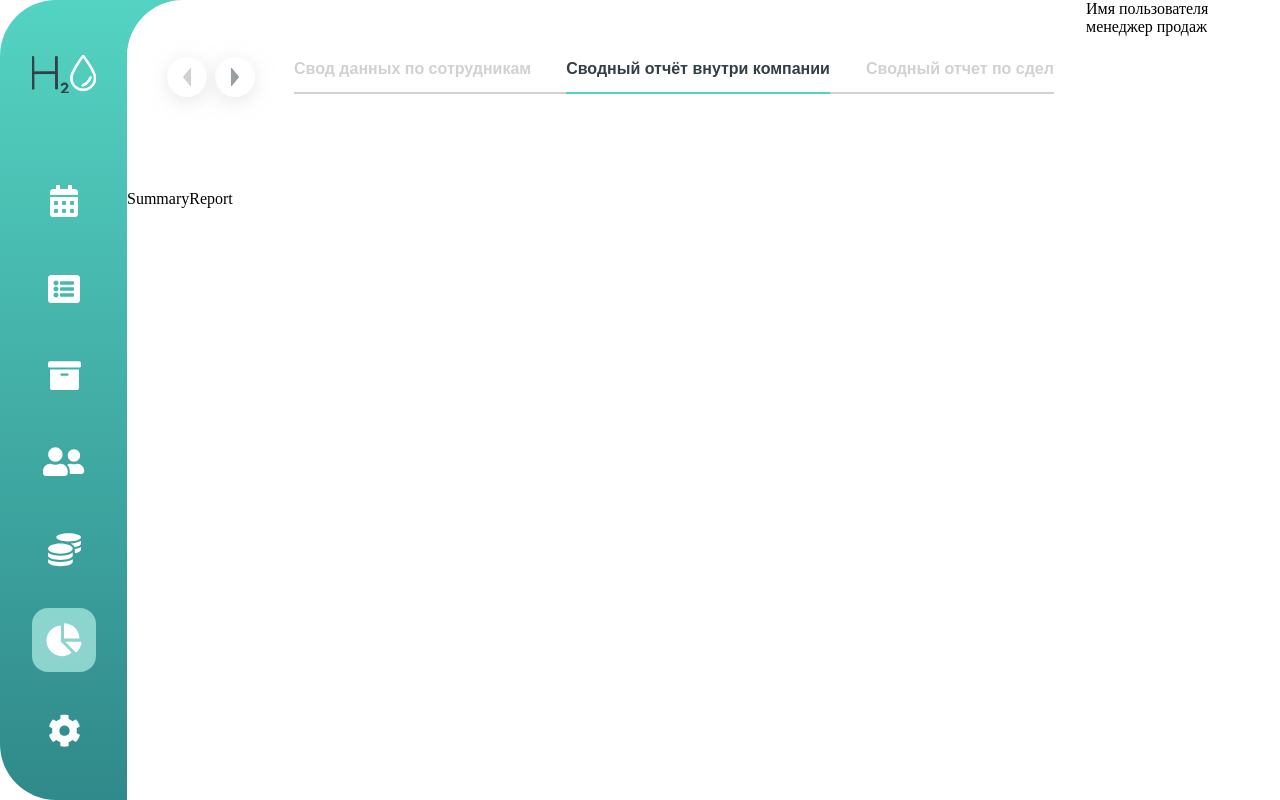
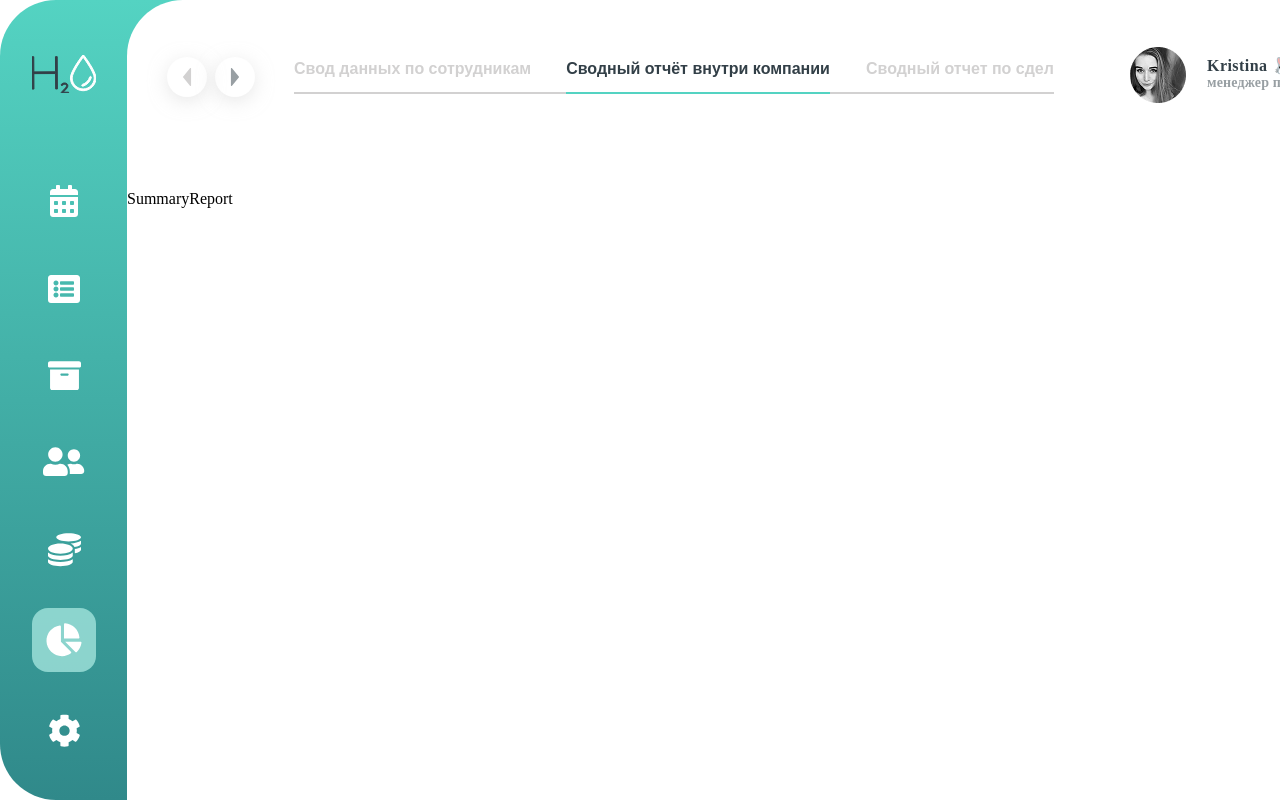
Before and after one commit to Sigizmund2012/h2o-test, a React (Vite) app: page / in a window 1280 px wide. Shown: the top 800 px of the page. Built offline with nearby package versions, Linux system fonts and the light colour scheme.

Commit message:
Create user component

```diff
--- a/src/components/User/User.scss
+++ b/src/components/User/User.scss
@@ -1,3 +1,57 @@
 .user {
+  position: relative;
+  display: flex;
+  align-items: center;
+  margin-left: 44px;
+
   grid-area: user;
+  &__badge {
+    display: flex;
+    flex-direction: column;
+    margin-top: -8px;
+    margin-left: 21px;
+  }
+  &__name {
+    color: #323f47;
+    text-align: left;
+    letter-spacing: 0.44px;
+    font-weight: bold;
+    font-style: normal;
+    font-stretch: normal;
+  }
+  &__position {
+    color: #989fa3;
+    text-align: left;
+    letter-spacing: 0.15px;
+    font-weight: 600;
+    font-style: normal;
+    font-stretch: normal;
+    font-size: 14px;
+  }
+  &__dropdown {
+    margin-right: 38px;
+    margin-left: auto;
+    width: 16px;
+    height: 8px;
+    background: url("dropdown.svg");
+    background-position: center;
+    background-repeat: no-repeat;
+  }
+  &__profile {
+    position: absolute;
+    top: 70%;
+    right: 0;
+    left: 0;
+    display: none;
+    flex-direction: column;
+    a {
+      display: block;
+      padding: 5px;
+      color: #000;
+      text-decoration: none;
+    }
+  }
+  &_profile-show {
+    display: flex;
+  }
 }
--- a/src/components/User/User.tsx
+++ b/src/components/User/User.tsx
@@ -2,9 +2,19 @@ import "./User.scss";
 export default function User() {
   return (
     <div className="user">
-      <div className="user__photo"></div>
-      <div className="user__name">Имя пользователя</div>
-      <div className="user__position">менеджер продаж</div>
+      <div className="user__photo">
+        <img src="/user-photo.png" alt="User" />
+      </div>
+      <div className="user__badge">
+        <div className="user__name">Kristina 🐰</div>
+        <div className="user__position">менеджер продаж</div>
+      </div>
+      <a className="user__dropdown" href="#"></a>
+      <div className="user__profile">
+        <a href="#">Профиль</a>
+        <a href="#">Настройки</a>
+        <a href="#">Выйти</a>
+      </div>
     </div>
   );
 }
```
Also changed, not shown: public/user-photo.png (added), src/components/User/dropdown.svg (added).
